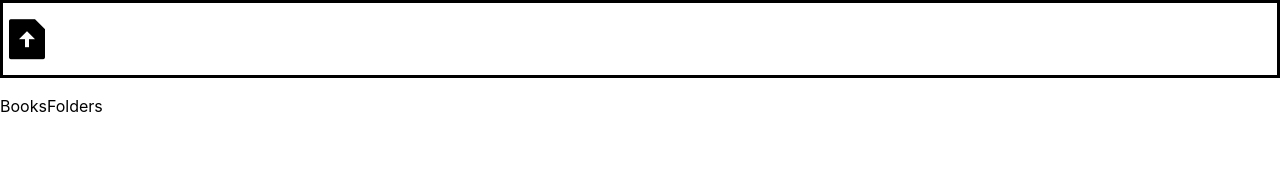
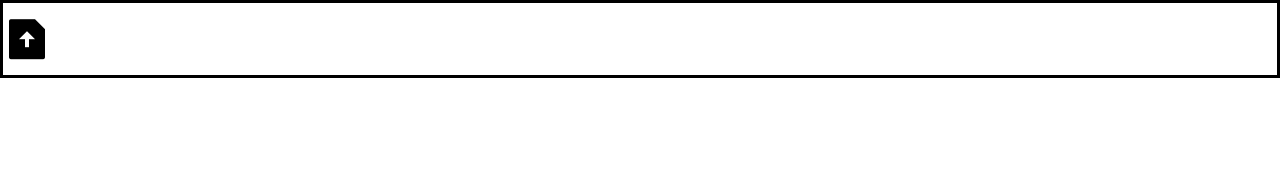
Before and after one commit to Pedrubik2000/E-InkEpubReaderJapanese, a React (Vite) app: page /book/1 in a window 1280 px wide. Shown: the top 184 px of the page. Built offline with nearby package versions, Linux system fonts and the light colour scheme.

Commit message:
added bookfolders

```diff
--- a/src/App.tsx
+++ b/src/App.tsx
@@ -3,6 +3,7 @@ import { getBookObject } from "./utils/epub";
 import type { Book } from "./utils/epub";
 import "remixicon/fonts/remixicon.css";
 import { DialogForm } from "./DialogForm";
+import { BooksFolders } from "./BooksFolders";
 
 function UploadButton() {
 	const [bookContent, setBookTitleContent] = useState<Book | null>(null);
@@ -49,15 +50,6 @@ function Toolbar() {
 		</div>
 	);
 }
-function BooksFolders() {
-	return (
-		<div className="BooksFolders">
-			<div>
-				<p>BooksFolders</p>
-			</div>
-		</div>
-	);
-}
 
 function App() {
 	return (
--- /dev/null
+++ b/src/BooksFolders.css
@@ -0,0 +1,23 @@
+.BooksFolders {
+	width: 100vw;
+	height: 100%;
+	display: flex;
+	flex-wrap: wrap;
+	justify-content: center;
+	gap: 10px;
+}
+.BookFolder {
+	contain: size;
+	width: 120px;
+	height: 170px;
+	border-style: solid;
+	display: grid;
+	justify-items: center;
+}
+.BookFolder img {
+	height: auto;
+	width: 100%;
+	object-fit: cover;
+	max-width: 100%;
+	max-height: 100%;
+}
--- /dev/null
+++ b/src/BooksFolders.tsx
@@ -0,0 +1,27 @@
+import { openDB } from "idb";
+import { useState, useEffect } from "react";
+import "./BooksFolders.css";
+export function BooksFolders() {
+	const [bookFolders, setBookFolders] = useState<JSX.Element[] | JSX.Element>(
+		<div />,
+	);
+	useEffect(() => {
+		const fetchBookFolder = async () => {
+			const db = await openDB("einkreader", 1);
+			const folders = await db.getAll("series");
+			const cards = folders.map((folder) => {
+				return (
+					<div key={folder.series} className="BookFolder">
+						<img
+							src={URL.createObjectURL(folder.currentCoverBlob)}
+							alt={folder.series}
+						/>
+					</div>
+				);
+			}) ?? <div />;
+			setBookFolders(cards);
+		};
+		fetchBookFolder();
+	}, []);
+	return <div className="BooksFolders">{bookFolders}</div>;
+}
--- a/src/index.css
+++ b/src/index.css
@@ -4,8 +4,8 @@
 	font-weight: 400;
 
 	color-scheme: light dark;
-	color: "#000000";
-	background-color: "#ffffff";
+	color: #000000;
+	background-color: #ffffff;
 
 	font-synthesis: none;
 	text-rendering: optimizeLegibility;
```
